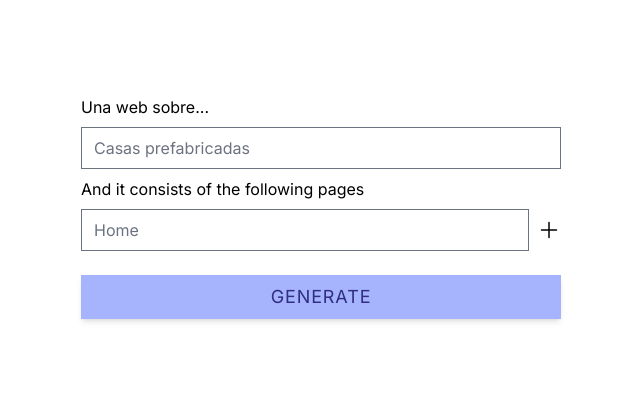
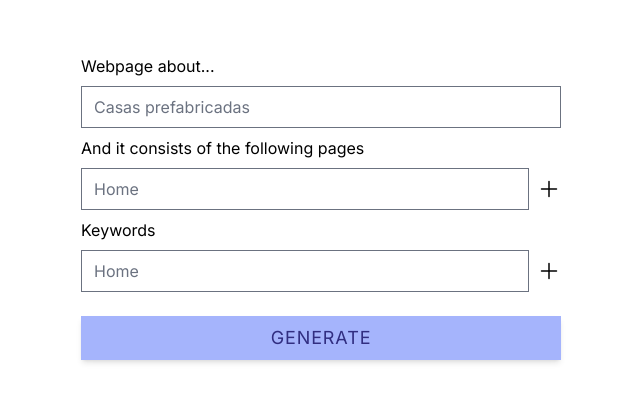
Before and after one commit to dawalberto/sandscripters-ai, a Next.js app: page / in a window 1280 px wide. Shown: the part 193-594 px from the top of the page, without its empty margins (319-959 px from the left). Built offline with nearby package versions, Linux system fonts and the light colour scheme.

Commit message:
weywords added

```diff
--- a/src/app/page.tsx
+++ b/src/app/page.tsx
@@ -13,7 +13,7 @@ export default function Home() {
 	return (
 		<div className='w-full sm:w-1/2 md:w-2/5 fixed top-1/2 left-1/2 transform -translate-x-1/2 -translate-y-1/2'>
 			<div className='flex flex-col gap-2 p-4'>
-				<h1>Una web sobre...</h1>
+				<h1>Webpage about...</h1>
 				<input
 					value={webTheme}
 					onChange={handleInputChange}
--- a/src/components/create-pages/create-pages.tsx
+++ b/src/components/create-pages/create-pages.tsx
@@ -2,13 +2,17 @@
 import { PlusIcon } from '@heroicons/react/24/outline'
 import { ChangeEvent, KeyboardEvent, useState } from 'react'
 import { GenerateButton } from '../generate-button/generate-button'
+import { KeywordChip } from '../keyword-chip/keyword-chip'
 import { Page, PageChip } from '../page-chip/page-chip'
 
 export const CreatePages = ({ webTheme }: { webTheme: string }) => {
 	const [pageName, setPageName] = useState('')
 	const [pages, setPages] = useState<Page[]>([])
 
-	const handleInputChange = ({ target }: ChangeEvent<HTMLInputElement>) => {
+	const [keywordName, setKeywordName] = useState('')
+	const [keywords, setKeywords] = useState<string[]>([])
+
+	const handleInputPageNameChange = ({ target }: ChangeEvent<HTMLInputElement>) => {
 		setPageName(target.value)
 	}
 
@@ -30,6 +34,28 @@ export const CreatePages = ({ webTheme }: { webTheme: string }) => {
 		setPages((pages) => pages.filter(({ page }) => page !== pageName))
 	}
 
+	const handleInputKeywordNameChange = ({ target }: ChangeEvent<HTMLInputElement>) => {
+		setKeywordName(target.value)
+	}
+
+	const handleAddKeyword = () => {
+		if (!keywordName) {
+			return
+		}
+		setKeywords((currentKeywords) => [...currentKeywords, keywordName])
+		setKeywordName(() => '')
+	}
+
+	const handleKeyPressKeyword = ({ key }: KeyboardEvent<HTMLInputElement>) => {
+		if (key === 'Enter' && keywordName) {
+			handleAddKeyword()
+		}
+	}
+
+	const removeKeyword = (keywordName: string) => {
+		setKeywords((keywords) => keywords.filter((keyword) => keyword !== keywordName))
+	}
+
 	return (
 		<>
 			<h1>And it consists of the following pages</h1>
@@ -39,7 +65,7 @@ export const CreatePages = ({ webTheme }: { webTheme: string }) => {
 					className='flex-1'
 					placeholder='Home'
 					value={pageName}
-					onChange={handleInputChange}
+					onChange={handleInputPageNameChange}
 					onKeyDown={handleKeyPress}
 				/>
 				<button className='h-6 w-6 transform hover:scale-110 cursor-pointer'>
@@ -55,7 +81,35 @@ export const CreatePages = ({ webTheme }: { webTheme: string }) => {
 					))}
 				</div>
 			)}
-			<GenerateButton generationOptions={{ webTheme, webPages: pages }} />
+
+			{/* Keywords */}
+			<h1>Keywords</h1>
+			<div className='flex w-full space-x-2 items-center'>
+				<input
+					type='text'
+					className='flex-1'
+					placeholder='Home'
+					value={keywordName}
+					onChange={handleInputKeywordNameChange}
+					onKeyDown={handleKeyPressKeyword}
+				/>
+				<button className='h-6 w-6 transform hover:scale-110 cursor-pointer'>
+					<PlusIcon onClick={handleAddKeyword} />
+				</button>
+			</div>
+			{keywords && keywords.length > 0 && (
+				<div className='flex space-x-2 flex-wrap  gap-2'>
+					{keywords.map((keyword) => (
+						<div key={keyword} onClick={() => removeKeyword(keyword)}>
+							<KeywordChip keyword={keyword} />
+						</div>
+					))}
+				</div>
+			)}
+
+			<GenerateButton
+				generationOptions={{ webTheme, webPages: pages, userKeywords: keywords.toString() }}
+			/>
 		</>
 	)
 }
--- a/src/components/generate-button/generate-button.tsx
+++ b/src/components/generate-button/generate-button.tsx
@@ -8,7 +8,7 @@ import { Page } from '../page-chip/page-chip'
 import { getImageByPrompt, getKeywords, getPromptByPage } from './utils/generate-utils'
 
 export const GenerateButton = ({ generationOptions }: GenerateOptions) => {
-	const { webTheme, webPages } = generationOptions
+	const { webTheme, webPages, userKeywords } = generationOptions
 	const [loading, setLoading] = useState(false)
 	const [loadingMessage, setLoadingMessage] = useState('')
 	const router = useRouter()
@@ -18,7 +18,7 @@ export const GenerateButton = ({ generationOptions }: GenerateOptions) => {
 		try {
 			setLoading(true)
 			setLoadingMessage(`Generando keywords sobre ${webTheme}`)
-			const keywords = await getKeywords(webTheme)
+			const keywords = await getKeywords(webTheme, userKeywords)
 
 			for (let i = 0; i < webPages.length; i++) {
 				let result = await Promise.resolve(
@@ -66,7 +66,9 @@ export const GenerateButton = ({ generationOptions }: GenerateOptions) => {
 	)
 }
 
-export type GenerateOptions = { generationOptions: { webTheme: string; webPages: Page[] } }
+export type GenerateOptions = {
+	generationOptions: { webTheme: string; webPages: Page[]; userKeywords: string }
+}
 
 const getImage = async ({
 	page,
--- a/src/components/generate-button/utils/generate-utils.ts
+++ b/src/components/generate-button/utils/generate-utils.ts
@@ -1,8 +1,8 @@
 import { Page } from '@/components/page-chip/page-chip'
 import { urlDomain } from '@/constants'
 
-export const getKeywords = async (webTheme: string) => {
-	console.log('🦊 Generando keywords para', webTheme)
+export const getKeywords = async (webTheme: string, userKeywords: string) => {
+	console.log('🦊 Generando keywords para', webTheme, 'con las keywords', userKeywords)
 
 	try {
 		const response = await fetch(`${urlDomain}/generate-keywords`, {
@@ -10,7 +10,7 @@ export const getKeywords = async (webTheme: string) => {
 			headers: {
 				'Content-type': 'application/json',
 			},
-			body: JSON.stringify({ theme: webTheme }),
+			body: JSON.stringify({ theme: webTheme, userKeywords }),
 		})
 
 		const data = await response.json()
--- /dev/null
+++ b/src/components/keyword-chip/keyword-chip.tsx
@@ -0,0 +1,10 @@
+import { BookmarkIcon } from '@heroicons/react/24/outline'
+
+export const KeywordChip = ({ keyword }: { keyword: string }) => {
+	return (
+		<div className='flex items-center space-x-2 text-sm rounded-lg bg-green-200 px-2 cursor-pointer'>
+			<BookmarkIcon className='w-3 h-3' />
+			<span>{keyword}</span>
+		</div>
+	)
+}
```
